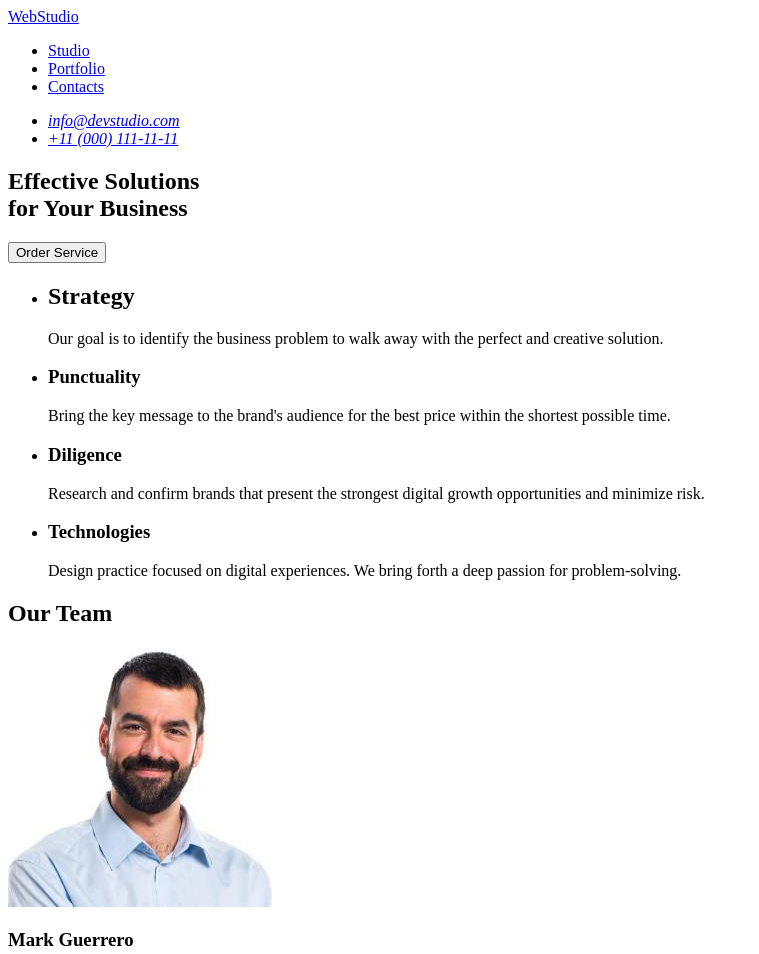
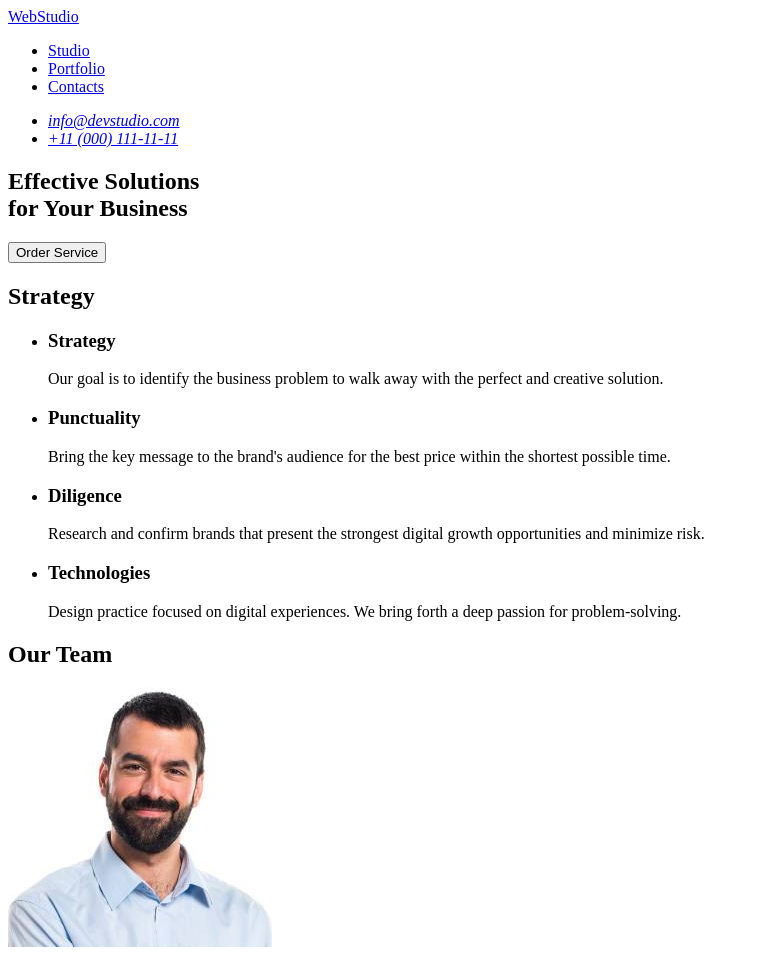
Before and after one commit to muffin127/homework-01, a plain HTML site: page index.html in a window 1280 px wide. Shown: the top 954 px of the page, without its empty margins (0-759 px from the left). Drawn offline with Linux system fonts and the light colour scheme.

Commit message:
corrected the errors from section #2 0.4

```diff
--- a/index.html
+++ b/index.html
@@ -31,9 +31,10 @@
         <button type="button">Order Service</button>
       </section>
       <section>
+        <h2>Strategy</h2>
         <ul>
           <li>
-            <h2>Strategy</h2>
+            <h3>Strategy</h3>
             <p>
               Our goal is to identify the business problem to walk away with the
               perfect and creative solution.
```
